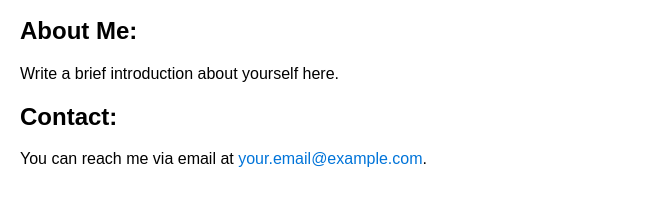
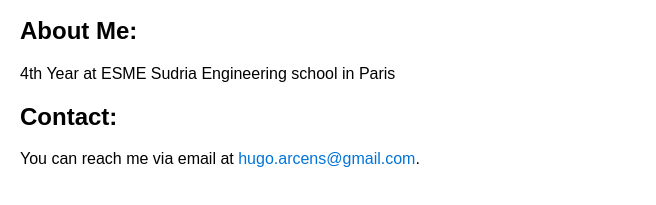
Before and after one commit to hugues-04/hugues-04.github.io, a plain HTML site: page index.html in a window 1280 px wide. Shown: the part 195-400 px from the top of the page, without its empty margins (0-656 px from the left). Drawn offline with Linux system fonts and the light colour scheme.

Commit message:
Update index.html

```diff
--- a/index.html
+++ b/index.html
@@ -42,9 +42,9 @@
     </ul>
 
     <h2>About Me:</h2>
-    <p>Write a brief introduction about yourself here.</p>
+    <p>4th Year at ESME Sudria Engineering school in Paris</p>
 
     <h2>Contact:</h2>
-    <p>You can reach me via email at <a href="mailto:your.email@example.com">your.email@example.com</a>.</p>
+    <p>You can reach me via email at <a href="mailto:hugo.arcens@gmail.com">hugo.arcens@gmail.com</a>.</p>
 </body>
 </html>
```
